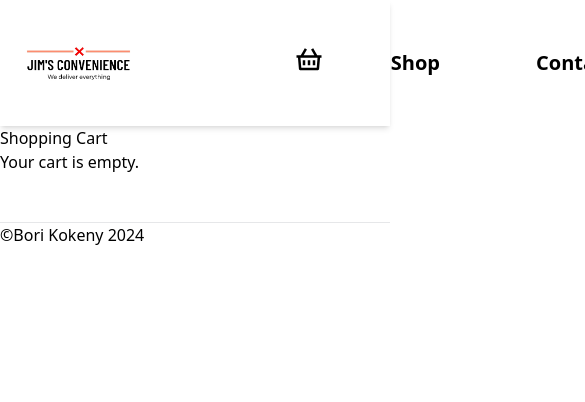
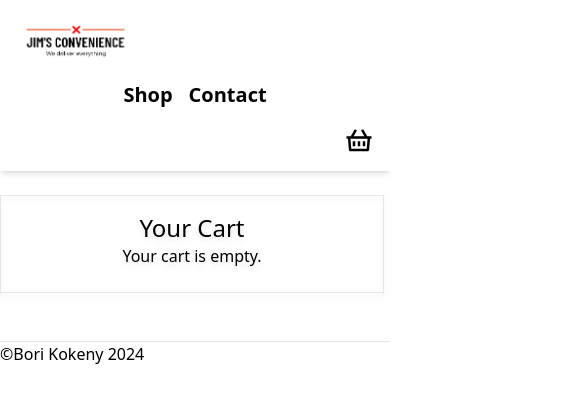
Before and after one commit to borikokeny/Front-End-Frameworks_CA, a React (Vite) app: page /checkout in a window 390 px wide. Shown: the top 402 px of the page, 585 px wide, since content can reach past the window. Built offline with nearby package versions, Linux system fonts and the light colour scheme.

Commit message:
Adds better responsiveness to navigation

```diff
--- a/src/components/header.jsx
+++ b/src/components/header.jsx
@@ -3,25 +3,35 @@ import Logo from "../images/Logo.jpg";
 import { RiShoppingBasket2Line } from "react-icons/ri";
 import { useCart } from "./cart/context/CartContext";
 
-
 export default function Header() {
-  const {cartQuantity} = useCart();
+  const { cartQuantity } = useCart();
   return (
     <header className="shadow-md">
-    <div className="container mx-auto flex justify-between items-center p-4">
-      <div className="text-lg font-bold">
-      <Link to="/" className="hover:text-gray-200"><img src={Logo} className="w-1/3"/></Link>
+      <div className="container mx-auto flex justify-between items-center p-4 flex-wrap">
+        <div className="w-1/3 md:w-auto text-lg font-bold">
+          <Link to="/" className="hover:text-gray-200">
+            <img src={Logo} className="w-full md:w-1/3" alt="Logo" />
+          </Link>
+        </div>
+        <nav className="w-full md:w-auto flex justify-center space-x-4 md:space-x-24 mt-4 md:mt-0">
+          <Link to="/shop" className="text-xl font-semibold hover:text-gray-200">
+            Shop
+          </Link>
+          <Link to="/contact" className="text-xl font-semibold hover:text-gray-200">
+            Contact
+          </Link>
+        </nav>
+        <div className="w-full md:w-auto flex justify-end mt-4 md:mt-0">
+          <Link to="/checkout" className="relative text-3xl">
+            <RiShoppingBasket2Line />
+            {cartQuantity > 0 && (
+              <span className="absolute text-sm bottom-3 -right-2 px-2 rounded-full bg-red-600 text-white">
+                {cartQuantity}
+              </span>
+            )}
+          </Link>
+        </div>
       </div>
-      <nav className="space-x-24 -me-24">
-        <Link to="/shop" className="text-xl font-semibold hover:text-gray-200">Shop</Link>
-        <Link to="/contact" className="text-xl font-semibold hover:text-gray-200">Contact</Link>
-      </nav>
-      <div className="px-8 pt-7 -ms-64">
-          <Link to="/checkout" className="text-3xl me-12 relative"><RiShoppingBasket2Line />
-             {cartQuantity > 0 && <p className="absolute text-xl bottom-12 w-7 left-7 ms-1 px-2 rounded-full bg-red-600 text-white">{cartQuantity}</p>}
-       </Link>
-      </div>
-    </div>
-  </header>
-  )
+    </header>
+  );
 }
--- a/src/pages/checkout.jsx
+++ b/src/pages/checkout.jsx
@@ -12,18 +12,18 @@ const Checkout = () => {
   };
 
   return (
-    <div>
-      <h1>Shopping Cart</h1>
+    <div className="grid w-96 place-items-center border drop-shadow-md mt-6">
+      <h1 className="text-2xl mt-4">Your Cart</h1>
       {cartItems.length === 0 ? (
-        <p>Your cart is empty.</p>
+        <p className="mb-6">Your cart is empty.</p>
       ) : (
         <div>
           {cartItems.map((item) => (
-            <div key={item.id} className="flex flex-row mt-3 w-64 pb-3 border-b-2">
-              <div className="basis-1/3">
+            <div key={item.id} className="grid grid-cols-3 mt-3 w-64 pb-3 border-b-2">
+              <div className="">
               <img src={item.image.url} alt={item.title} className="object-cover mt-6 size-24"/>
               </div>
-              <div className="basis-2/3 ms-4 mt-6">
+              <div className="col-span-2 ms-4 mt-6">
               <h2 className="font-bold">{item.title}</h2>
               <p className="text-red-600 font-medium mt-1">{item.price} NOK</p>
               <div className="grid grid-cols-4 gap-1 w-36 mt-1">
@@ -35,11 +35,12 @@ const Checkout = () => {
               </div>
             </div>
           ))}
-          <div className="flex flex-row mt-3 w-64">
-            <div className="basis-1/3"></div>
-          <h3 className="basis-2/3 ms-4  font-bold">Total: {calculateTotal()} NOK</h3>
+          <div className="grid grid-cols-3 mt-3 w-64">
+            <div className=""></div>
+          <h3 className="col-span-2 ms-4  font-bold">Total: {calculateTotal()} NOK</h3>
+          <div className=""></div>
+          <Link to="/checkoutSuccess" onClick={() => clearCart()} className="col-span-2 mt-8 mb-8 w-full rounded-none text-center bg-red-600 text-white px-2.5 py-1.5 text-sm font-semibold shadow-sm ring-1 ring-inset hover:bg-red-500">Checkout</Link>
           </div>
-          <Link to="/checkoutSuccess"  onClick={() => clearCart()} className="mt-11 rounded-none bg-red-600 text-white w-1/4 px-2.5 py-1.5 text-sm font-semibold shadow-sm ring-1 ring-inset hover:bg-red-500">Checkout</Link>
         </div>
       )}
     </div>
```
